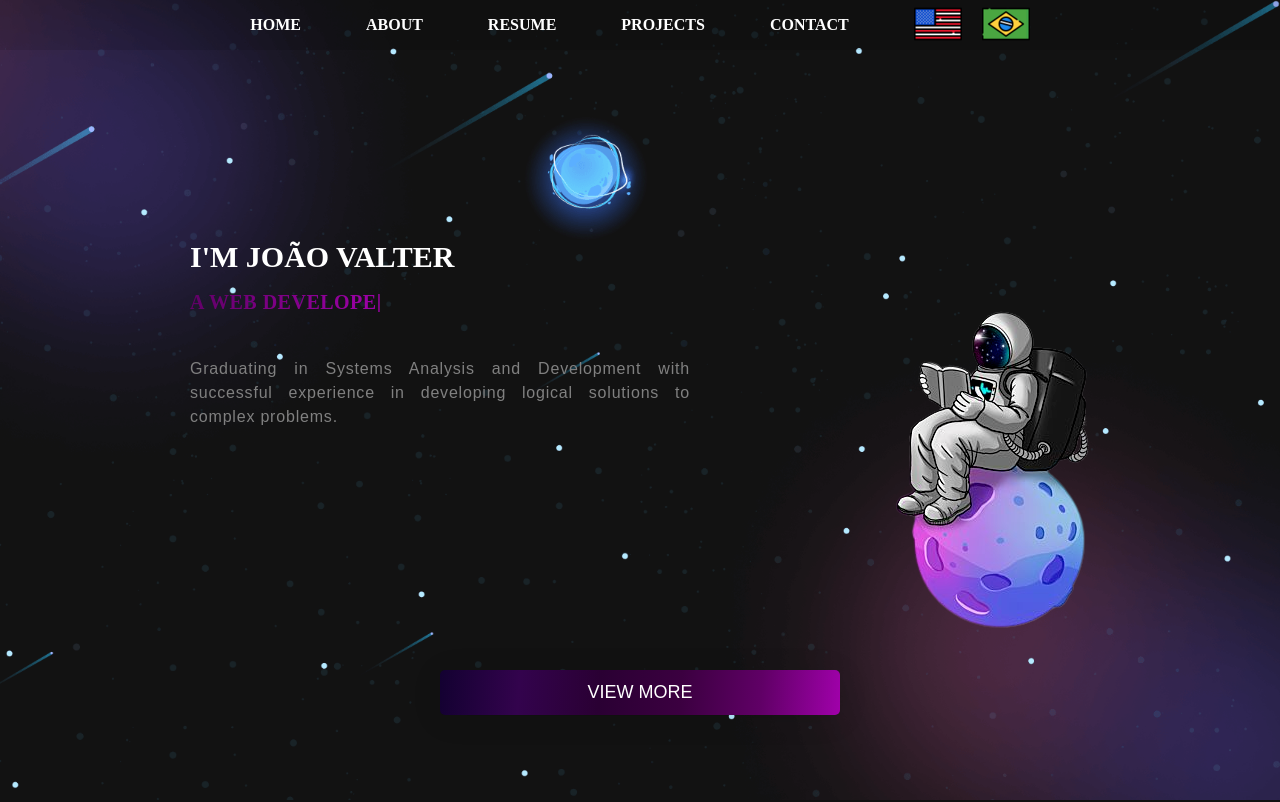
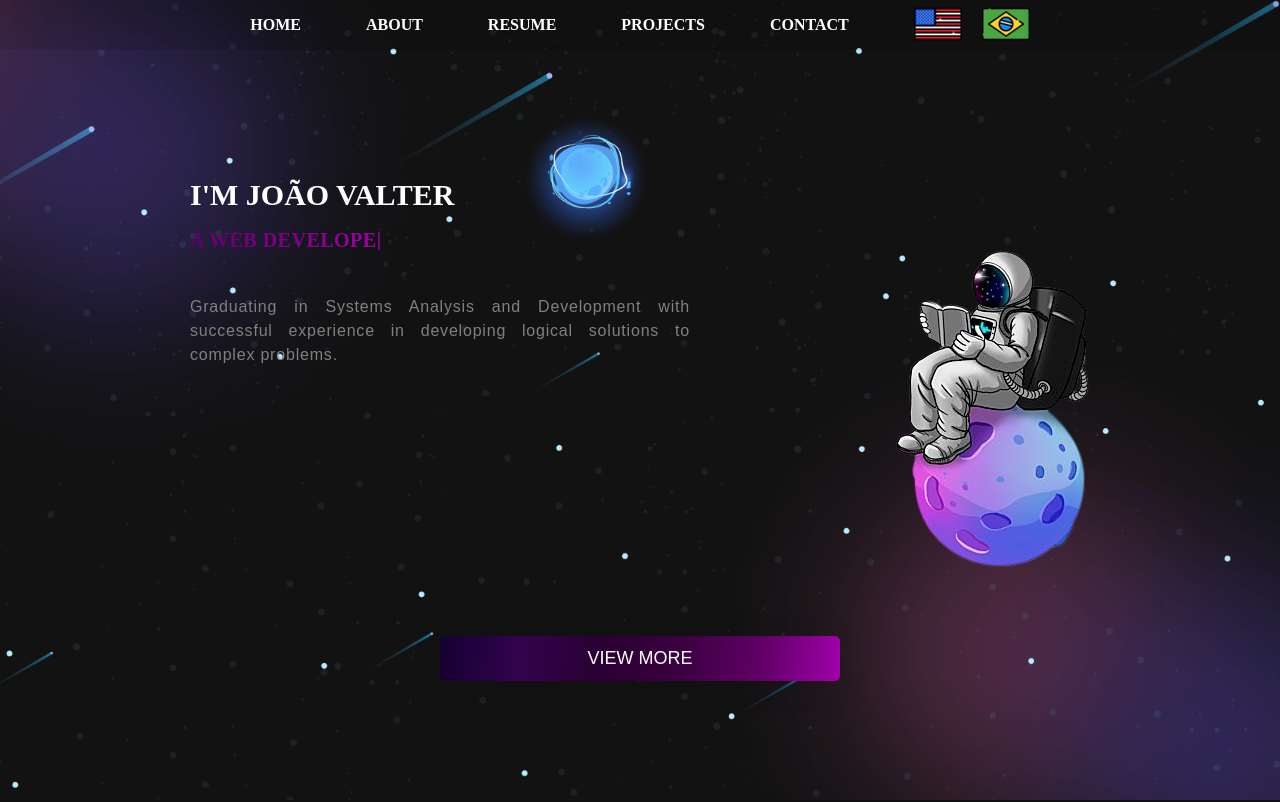
Before and after one commit to JoaoKshesek/portfolio_react, a React (Vite) app: page / in a window 1280 px wide. Shown: the top 802 px of the page. Built offline with nearby package versions, Linux system fonts and the light colour scheme.

Commit message:
fix: header height

```diff
--- a/src/pages/Home/styles.js
+++ b/src/pages/Home/styles.js
@@ -50,8 +50,9 @@ export const Content = styled.div`
     }
     @media ${device.laptop} {
         max-width: 980px;
-        margin-top: 150px;
-        gap: 200px;
+        height: 100vh;
+        display: flex;
+        justify-content: space-around;
     }
     @media ${device.laptopL} {
     max-width: 1100px;
```
